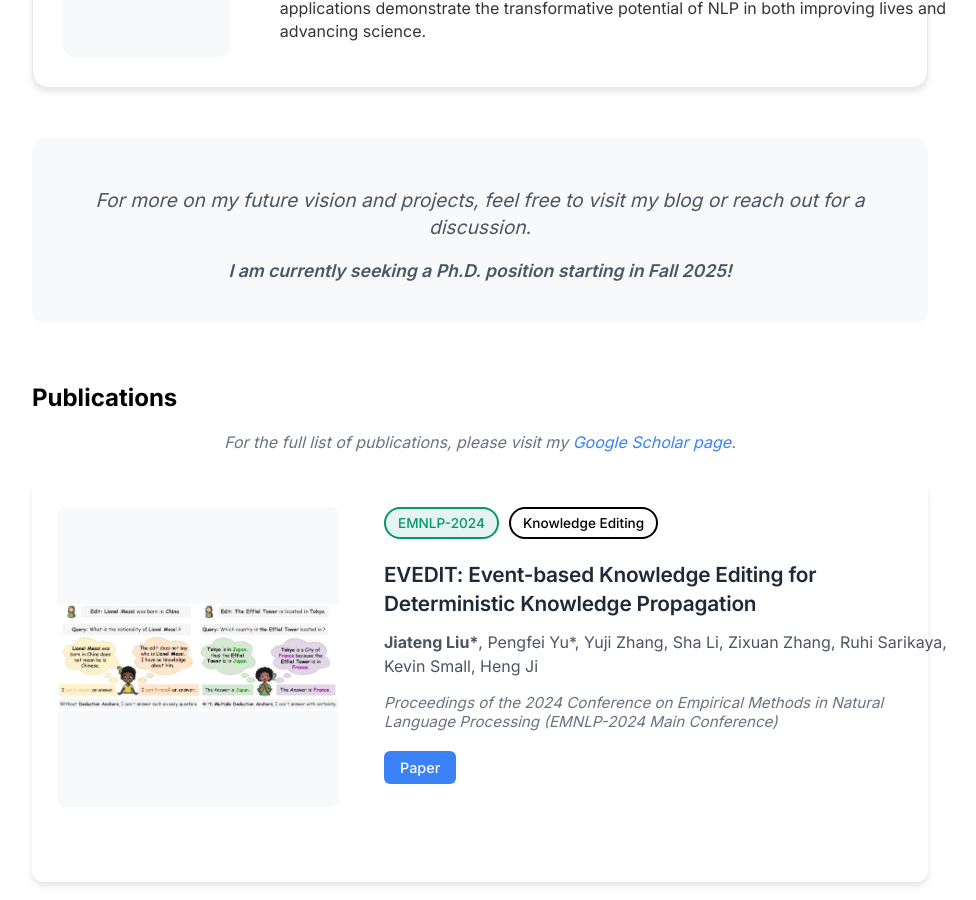
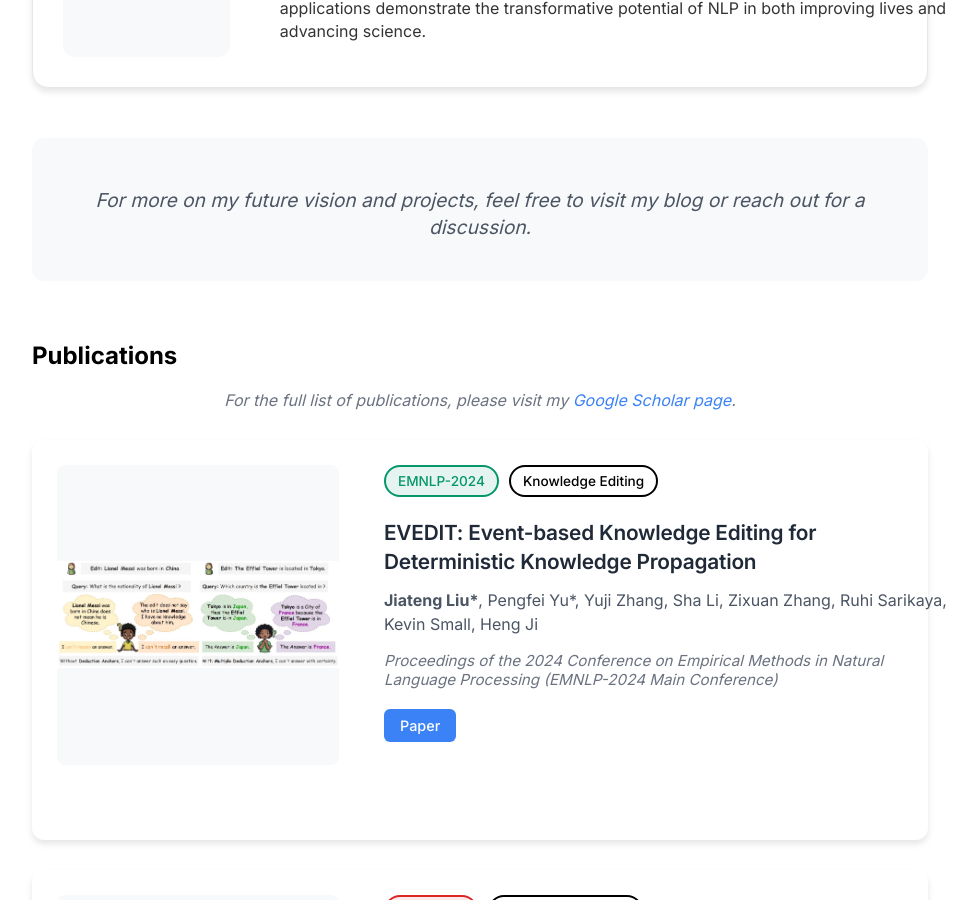
Before and after one commit to Lumos-Jiateng/Lumos-Jiateng.github.io, a Jekyll site: the page built from index.html, in a window 1280 px wide and 900 px high, scrolled down 2419 px. Shown: the whole window, without its empty margins (160-1136 px from the left). Built offline with Jekyll 4.4.1, drawn with Linux system fonts in a browser that asks for light colours.

Commit message:
Remove PhD application notice and update profile photo

```diff
--- a/index.html
+++ b/index.html
@@ -100,7 +100,6 @@ title: Jiateng Liu, Personal Home Page
     <!-- Research Footer -->
     <div class="research-footer">
       <p>For more on my future vision and projects, feel free to visit my blog or reach out for a discussion.</p>
-      <p class="phd-notice">I am currently seeking a Ph.D. position starting in Fall 2025!</p>
     </div>
   </div>
 
```
